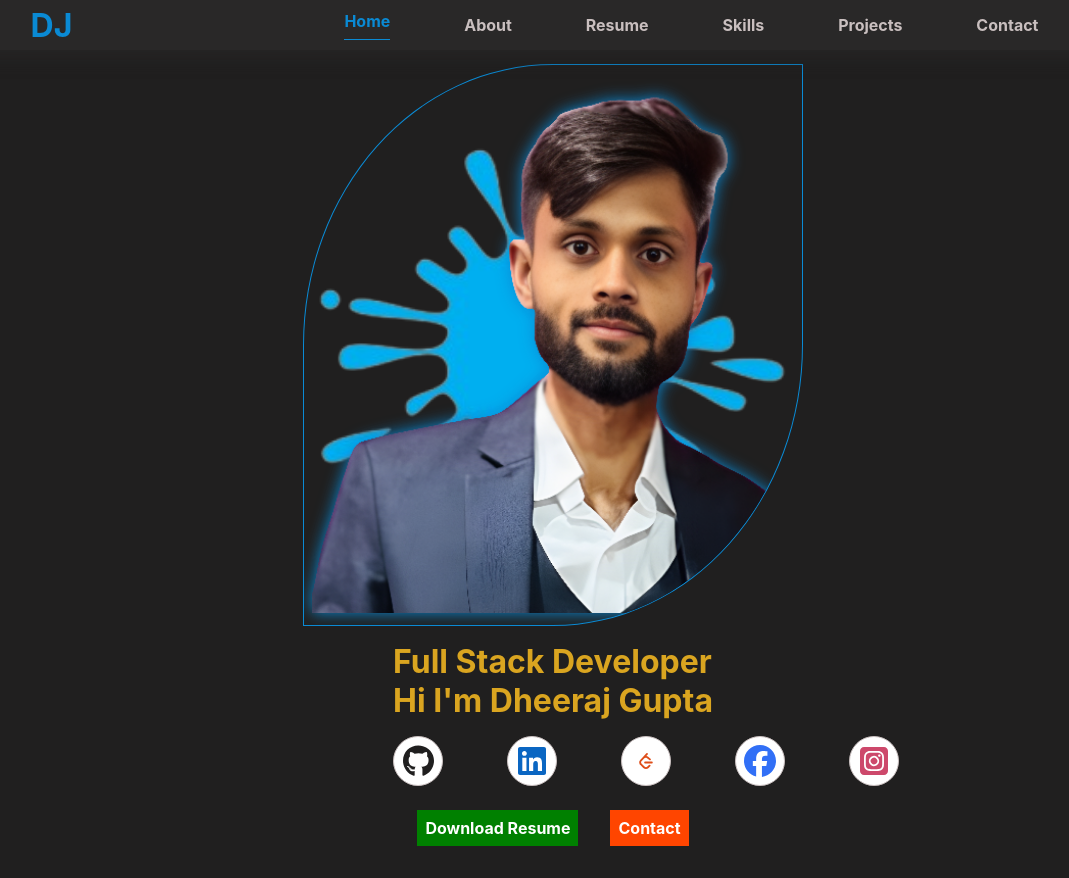
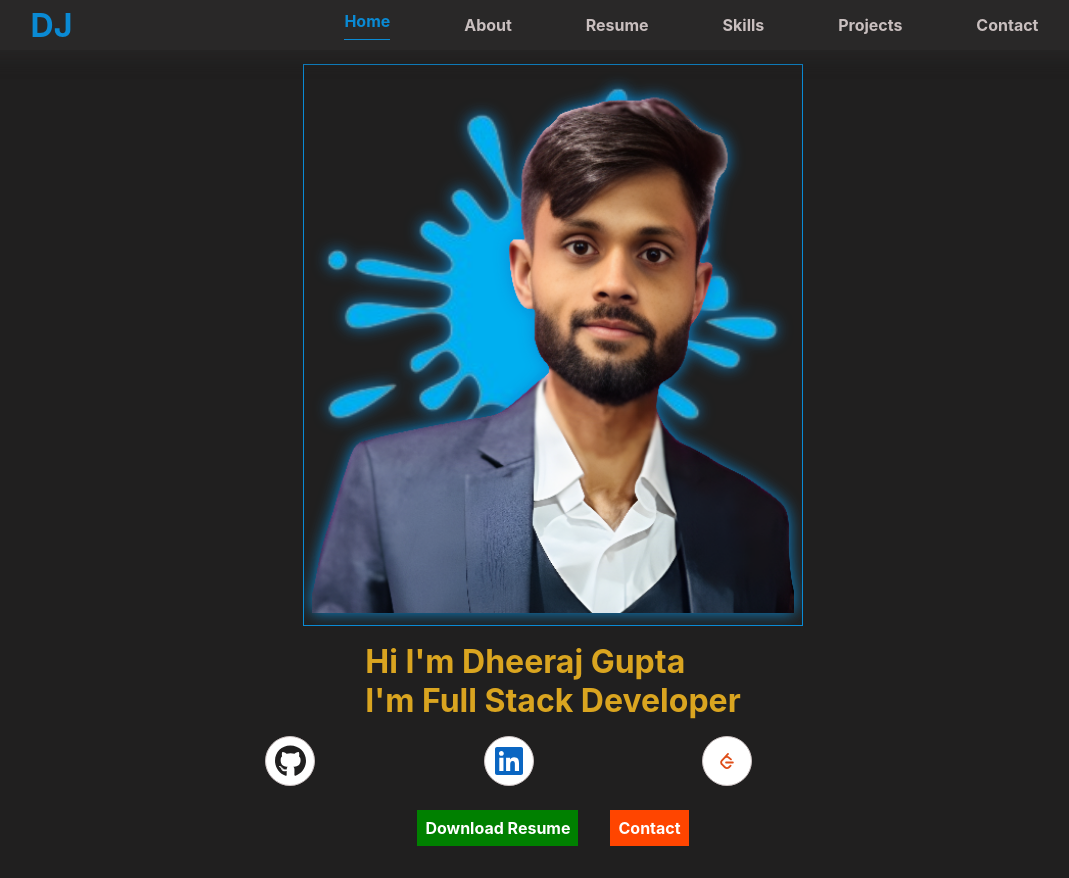
Before and after one commit to djgupta820/myportfolio, a React (Vite) app: page / in a window 1280 px wide. Shown: the whole page, without its empty margins (87-1156 px from the left). Built offline with nearby package versions, Linux system fonts and the light colour scheme.

Commit message:
some styles changed

```diff
--- a/src/App.css
+++ b/src/App.css
@@ -136,25 +136,21 @@ body {
   justify-content: end;
   gap: 1em;
 }
-.image .h-img{
+.splash{
+  position: absolute;
+  max-width: 400px;
+  width: 90%;
+  margin-left: auto;
+  margin-right: auto;
+}
+.h-img{
   width: 100%;
   max-width: 500px;
-  background-image: url('/splash.png');
-  background-position: center;
-  background-repeat: no-repeat;
-  background-size: contain;
+  position: relative;
   border: 1px solid var(--sp-col);
-  border-top-left-radius: 50%;
-  border-bottom-right-radius: 50%;
   overflow: hidden;
 }
-.image .h-img:hover{
-  transition: all 0.5s ease;
-  border-top-left-radius: 0%;
-  border-bottom-right-radius: 0%;
-}
-
-.image .h-img > img {
+.h-img > img {
   max-width: 500px;
   width: 100%;
   padding: 0.5em;
@@ -164,9 +160,9 @@ body {
   color: goldenrod;
 }
 .social-links {
-  width: 30%;
-  display: flex;
-  align-items: center;
+  width: 50%;
+  display: flexbox;
+  column-count: 3;
   justify-content: space-around;
   margin-bottom: 1em;
 }
@@ -448,6 +444,9 @@ textarea {
   .mainMenu {
     width: 100%;
   }
+  .social-links{
+    width: 100%;
+  }
 }
 
 @media all and (width < 750px) {
--- a/src/components/Home/Home.jsx
+++ b/src/components/Home/Home.jsx
@@ -1,18 +1,19 @@
 import React from "react";
 import { Link } from "react-router-dom";
 import { FontAwesomeIcon } from "@fortawesome/react-fontawesome";
-import { faLinkedin, faGithub, faFacebook, faInstagram, faInstagramSquare } from "@fortawesome/free-brands-svg-icons";
+import { faLinkedin, faGithub } from "@fortawesome/free-brands-svg-icons";
 
 const Home = () => {
   return (
     <div className="container">
       <div className="image">
         <div className="h-img">
+          <img src="/splash.png" alt="splash" className="splash" />
           <img src="/image.png" alt="profile" />
         </div>
         <div className="img-txt">
-          <h1>Full Stack Developer</h1>
           <h1>Hi I'm Dheeraj Gupta</h1>
+          <h1>I'm Full Stack Developer</h1>
         </div>
         <div className="social-links">
           <a href="https://github.com/djgupta820" title="Github">
@@ -39,15 +40,6 @@ const Home = () => {
               />
             </svg>
           </a>
-
-          <a href="https://www.facebook.com/guptadheeraj830">
-            <FontAwesomeIcon icon={faFacebook} />
-          </a>
-
-          <a href="https://www.instagram.com/its__dj_/">
-            <FontAwesomeIcon icon={faInstagramSquare} />
-          </a>
-
         </div>
         <div className="btns">
           <a href="/Full_Stack_Dheeraj" download>
```
